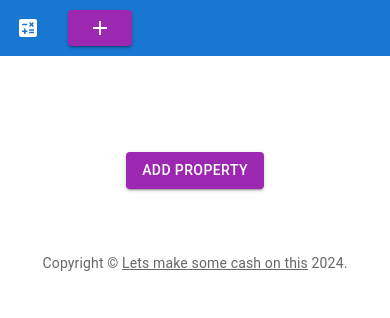
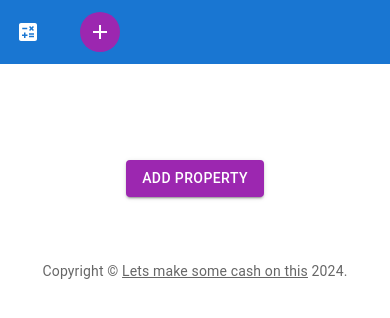
Before and after one commit to mrjoseph/buy-to-let-calculator, a React (Create React App) app: page / in a window 390 px wide. Shown: the top 318 px of the page. Built offline with nearby package versions, Linux system fonts and the light colour scheme.

Commit message:
made add button responsive

```diff
--- a/src/HeaderBar.jsx
+++ b/src/HeaderBar.jsx
@@ -8,6 +8,7 @@ import IconButton from '@mui/material/IconButton'
 import { useMediaQuery } from '@mui/material'
 import CalculateIcon from '@mui/icons-material/Calculate'
 import AddIcon from '@mui/icons-material/Add'
+import Avatar from '@mui/material/Avatar'
 export default function HeaderBar({ setOpen }) {
   const isSmallScreen = useMediaQuery('(max-width:900px)')
   return (
@@ -30,13 +31,25 @@ export default function HeaderBar({ setOpen }) {
           )}
 
           <Box>
+            {!isSmallScreen ? (
               <Button
                 color="secondary"
                 variant="contained"
                 onClick={() => setOpen(true)}
               >
-              {!isSmallScreen ? <>Add property</> : <AddIcon />}
+                Add property
               </Button>
+            ) : (
+              <IconButton
+                aria-label="icon-button"
+                size="large"
+                onClick={() => setOpen(true)}
+              >
+                <Avatar sx={{ bgcolor: 'secondary.main' }}>
+                  <AddIcon /> {/* Your icon component */}
+                </Avatar>
+              </IconButton>
+            )}
           </Box>
         </Toolbar>
       </AppBar>
```
Lines whose indentation alone changed are shown as unchanged.
